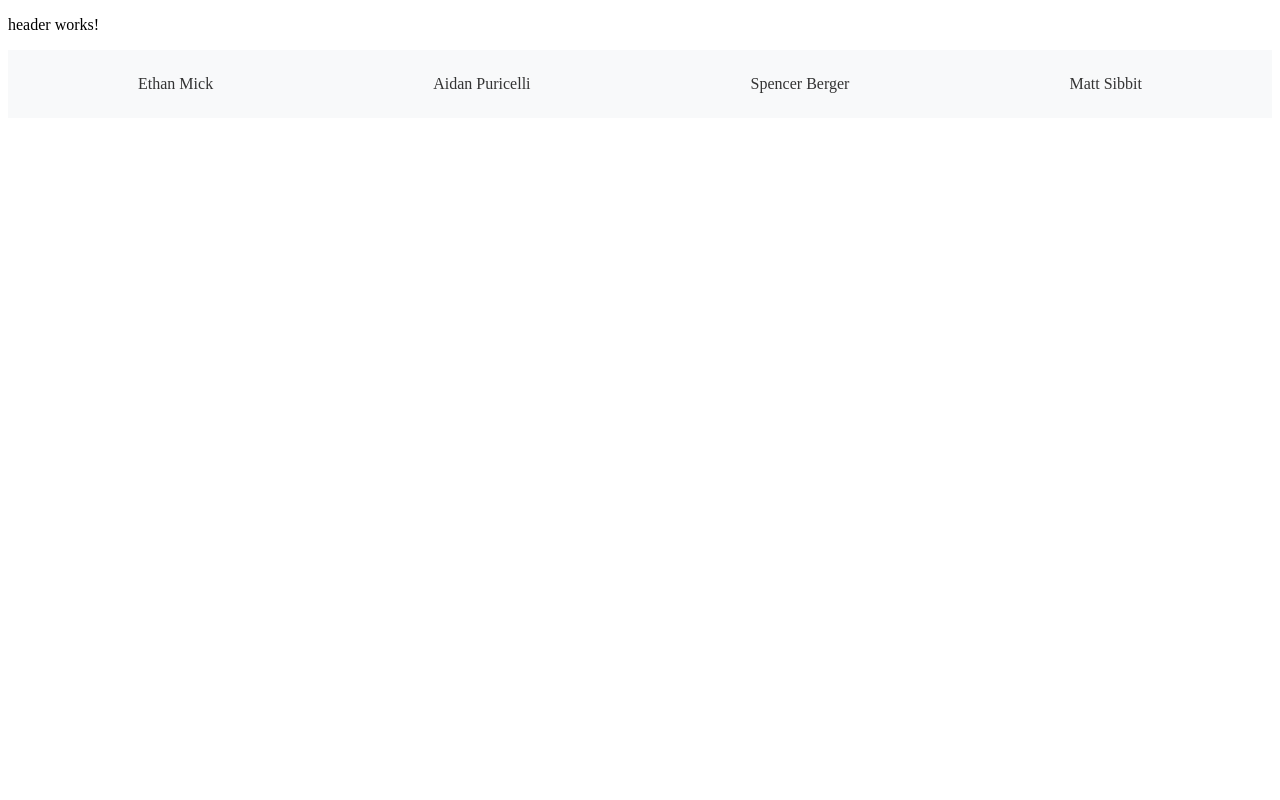
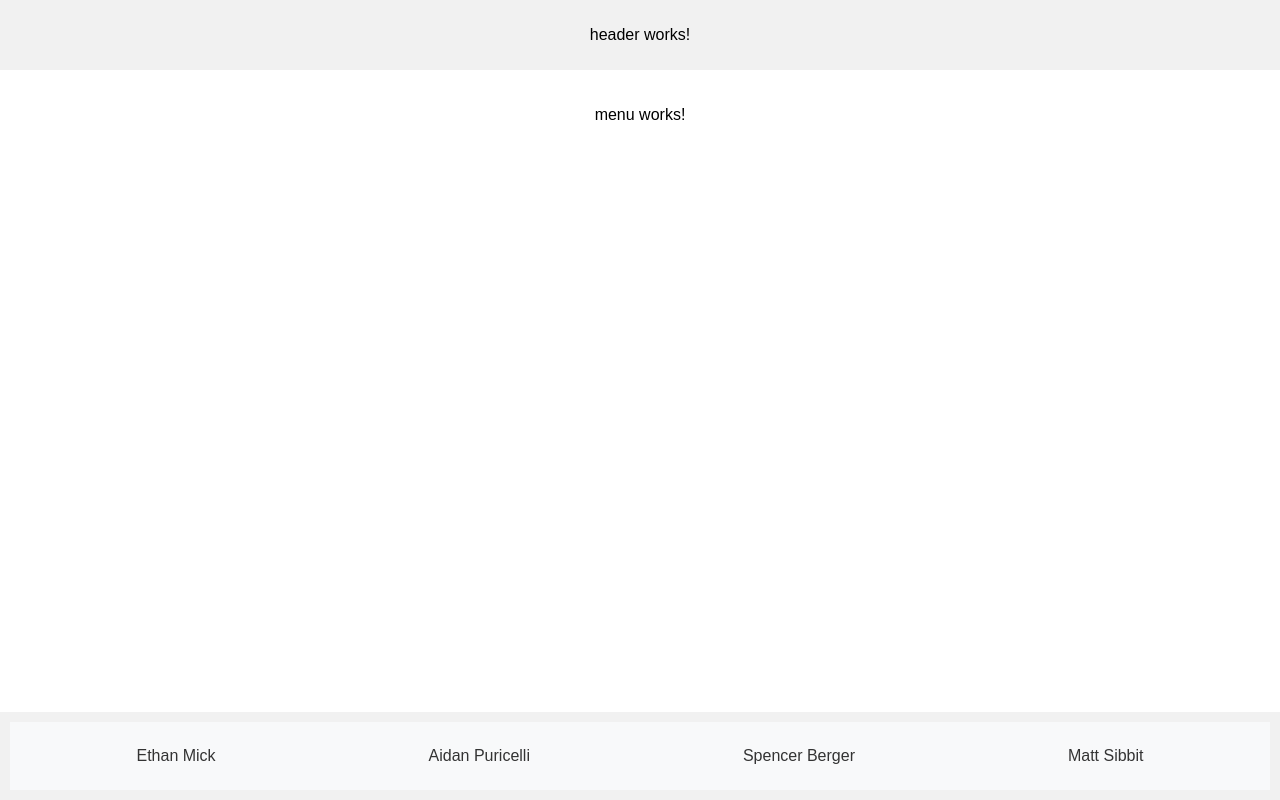
Before and after one commit to matt-sibbit/restaurant-menu, an Angular app: page /menu in a window 1280 px wide. Built offline with nearby package versions, Linux system fonts and the light colour scheme; no server answers.

Commit message:
Update css layout

```diff
--- a/src/app/app.component.css
+++ b/src/app/app.component.css
@@ -0,0 +1,16 @@
+.container {
+    display: grid;
+    grid-template-rows: auto 1fr auto;
+    grid-template-columns: 100%;
+    height: 100vh;
+  }
+
+  header, footer {
+    background-color: #f1f1f1;
+    padding: 10px;
+    text-align: center;
+  }
+
+  main {
+    padding: 20px;
+  }
--- a/src/app/app.component.html
+++ b/src/app/app.component.html
@@ -1,3 +1,7 @@
-<app-header></app-header>
-<main></main>
-<app-footer></app-footer>
+<div class="container">
+  <header><app-header></app-header></header>
+  <main class="main-content">
+    <router-outlet></router-outlet>
+  </main>
+  <footer><app-footer></app-footer></footer>
+</div>
--- a/src/styles.css
+++ b/src/styles.css
@@ -1 +1,18 @@
-/* You can add global styles to this file, and also import other style files */
+body, html {
+    margin: 0;
+    padding: 0;
+    font-family: 'Arial', sans-serif;
+    box-sizing: border-box;
+  }
+
+  /* Universal box-sizing */
+  *, *:before, *:after {
+    box-sizing: inherit;
+  }
+
+  /* Basic styling for main content area */
+  .main-content {
+    padding: 20px;
+    margin: 0 auto;
+    max-width: 1200px; /* Max width for content alignment */
+  }
```
